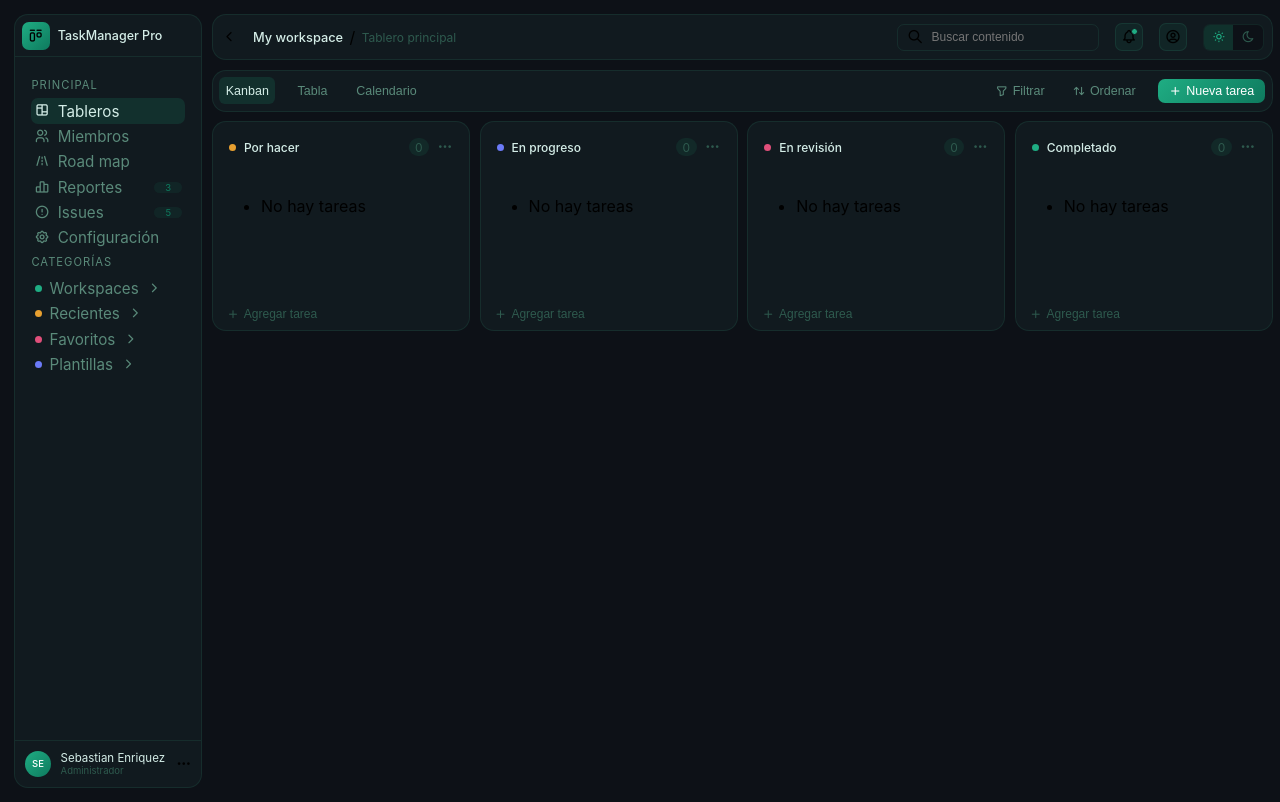
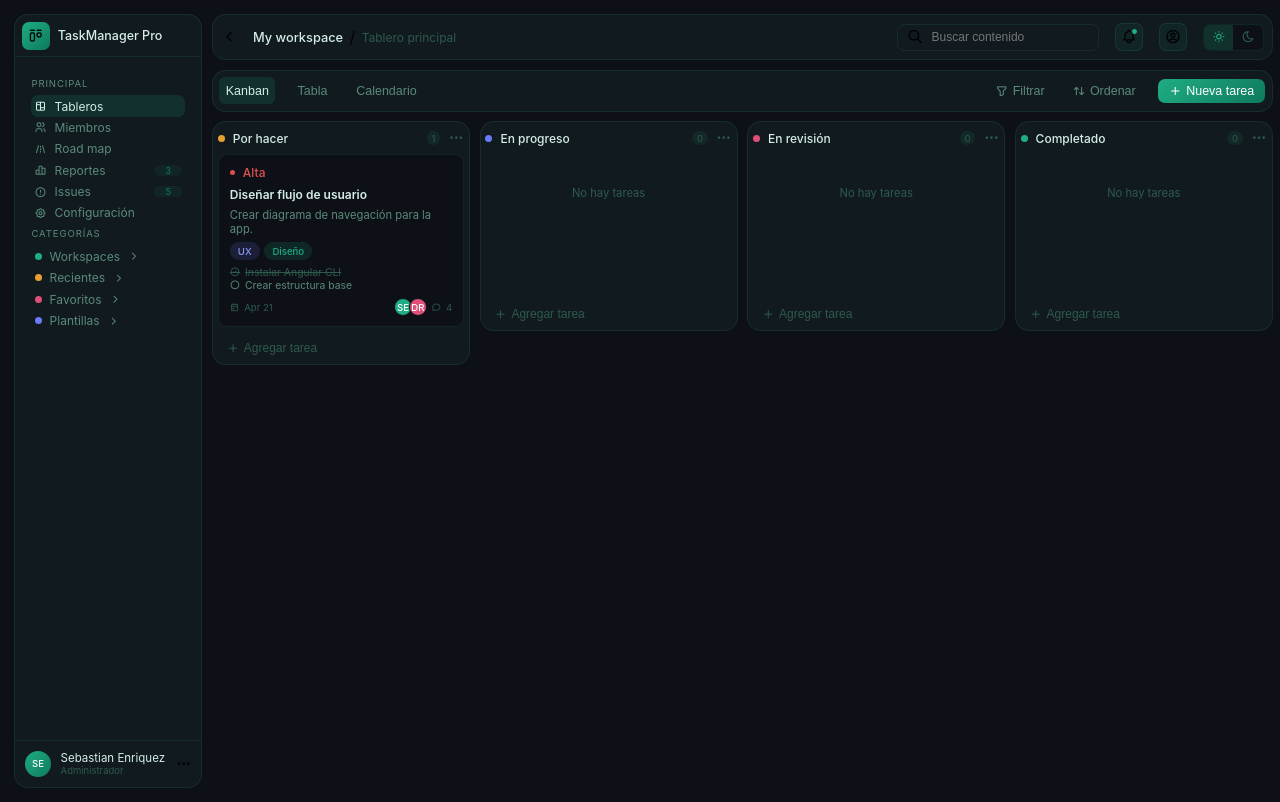
Before and after one commit to SebWebX/task-manager-pro, an Angular app: page / in a window 1280 px wide. Built offline with nearby package versions, Linux system fonts and the light colour scheme.

Commit message:
feat(task-card): add task card scss styles and label colors

```diff
--- a/package.json
+++ b/package.json
@@ -18,6 +18,7 @@
     "@angular/platform-browser-dynamic": "^19.2.0",
     "@angular/router": "^19.2.0",
     "@tabler/icons-webfont": "^3.44.0",
+    "marked": "^18.0.7",
     "rxjs": "~7.8.0",
     "tslib": "^2.3.0",
     "zone.js": "~0.15.0"
--- a/src/app/core/services/task.service.ts
+++ b/src/app/core/services/task.service.ts
@@ -1,5 +1,5 @@
 import { Injectable } from '@angular/core';
-import { Column, TaskStatus, Task } from '../../features/board/models/task.model';
+import { Column, TaskStatus, Task, Priority } from '../../features/board/models/task.model';
 
 @Injectable({
   providedIn: 'root'
@@ -12,7 +12,24 @@ export class TaskService {
     title: 'Por hacer',
     color: '#e8a030',
     status: TaskStatus.Todo,
-    tasks: []
+    tasks: [
+      {
+        id: 'task-01',
+        title: 'Diseñar flujo de usuario',
+        description: 'Crear diagrama de navegación para la app.',
+        priority: Priority.Alta,
+        status: TaskStatus.Todo,
+        labels: ['UX', 'Diseño'],
+        date: new Date('2024-04-21'),
+        comments: 4,
+        subtask: [
+          { text: 'Instalar Angular CLI', completed: true },
+          { text: 'Crear estructura base', completed: false }
+        ],
+        assigned: ['SE', 'DR'],
+      }
+    ]
+
   },
   {
     id: '02',
--- a/src/app/features/board/board-column/board-column.component.scss
+++ b/src/app/features/board/board-column/board-column.component.scss
@@ -6,11 +6,11 @@
     flex-direction: column;
     max-height: calc(100vh - 8rem);
     min-height: 13rem;
-    min-width: 16rem;
+    width: 16rem;
 
     &__header{
         @include m.flex-center;
-        padding: 1rem;
+        padding: .5rem .3rem;
         gap: .5rem;
     }
 
@@ -29,8 +29,8 @@
     }
 
     &__count{
-        font-size: .75rem;
-        padding: .1rem .4rem;
+        font-size: .6rem;
+        padding: .1rem .3rem;
         border-radius: 20px;
         background-color: rgba(31, 173, 131, 0.1);
         color: var(--text-muted);
@@ -44,9 +44,30 @@
     &__cards{
         @include m.scrollbar-hidden;
         display: flex;
+        flex-direction: column;
         flex: 1;
-        padding: .5rem;
+        padding: 0 .3rem .3rem;
         overflow-y: auto;
+        gap: .5rem;
+
+        ul {
+            margin: 0;
+            padding: 0;
+            list-style: none;
+        }
+
+        app-task-card {
+            display: block;
+            width: 100%;
+        }
+    }
+
+    &__empty{
+        color: var(--text-muted);
+        font-size: .7rem;
+        text-align: center;
+        padding: 2rem 0;
+
     }
 
     &__footer{
--- a/src/app/features/board/task-card/task-card.component.html
+++ b/src/app/features/board/task-card/task-card.component.html
@@ -1,7 +1,9 @@
 <div class="task-card" role="article" [attr.aria-label]="task.title">
     <div class="task-card__priority">
         <span class="task-card__priority-dot" [style.background]="task.priority === 'alta' ? '#e04f4f' : task.priority === 'media' ? '#e8a030' : '#5a8a7a'"></span>
-        <span class="task-card__priority-label">{{task.priority}}</span>
+        <span class="task-card__priority-label" [style.color]="task.priority === 'alta' ? '#e04f4f' : task.priority === 'media' ? '#e8a030' : '#5a8a7a'">
+            {{ task.priority | titlecase }}
+        </span>
     </div>
     <span class="task-card__title">{{task.title}}</span>
     @if(task.description){
@@ -11,7 +13,11 @@
     <div class="task-card__labels">
         @if(task.labels){
             @for (label of task.labels; track label){
-                <span class="task-card__label">{{ label }}</span>
+                <span class="task-card__label"
+                    [style.background]="getLabelColor(label)"
+                    [style.color]="getLabelTextColor(label)">
+                    {{ label }}
+                </span>
             }
         }
     </div>
@@ -36,18 +42,20 @@
     <div class="task-card__footer">
         <span class="task-card__date">
             <i class="ti ti-calendar-event" aria-hidden="true"></i>
-            {{ task.date }}
+            {{ task.date | date:'MMM dd' }}
         </span>
+        <div class="task-card__right">
+            @if(task.assigned){
+                @for (assigned of task.assigned; track assigned){
+                    <span class="task-card__avatar">{{ assigned }}</span>
+                }
+            }
             @if(task.comments){
                 <span class="task-card__comments">
                     <i class="ti ti-message-circle" aria-hidden="true"></i>
                     {{ task.comments }}
                 </span>
             }
-        @if(task.assigned){
-            @for (assigned of task.assigned; track assigned){
-                <span class="task-card__avatar">{{ assigned }}</span>
-            }
-        }
         </div>
     </div>
+</div>
--- a/src/app/features/board/task-card/task-card.component.scss
+++ b/src/app/features/board/task-card/task-card.component.scss
@@ -0,0 +1,125 @@
+@use '../../../../styles/mixins' as m;
+
+.task-card{
+    display: flex;
+    flex-direction: column;
+    background: var(--bg-card);
+    cursor: pointer;
+    border-radius: .563rem;
+    border: .5px solid var(--border);
+    padding: .625rem .688rem;
+    gap: .4rem;
+
+    &__priority{
+        @include m.flex-center;
+        gap: .5rem;
+
+        &-dot{
+            width: .313rem;
+            height: .313rem;
+            border-radius: 50%;
+        }
+
+        &-label{
+            font-size: .75rem;
+            font-weight: 500;
+        }
+    }
+
+    &__title{
+        color: var(--text-primary);
+        font-weight: 600;
+        font-size: .75rem;
+    }
+
+    &__description{
+        font-size: .7rem;
+        color: var(--text-secondary);
+    }
+
+    &__labels{
+        display: flex;
+        flex-wrap: wrap;
+        gap: .3rem;
+    }
+
+    &__label{
+        font-size: .6rem;
+        font-weight: 500;
+        padding: .2rem .5rem;
+        border-radius: 20px;
+        background: rgba(31, 173, 131, 0.15);
+        color: var(--accent);
+    }
+
+    &__subtasks{
+        ul{
+            list-style: none;
+            padding: 0;
+            margin: 0;
+        }
+    }
+
+    &__subtask-item{
+        @include m.flex-center;
+        gap: .3rem;
+        font-size: .65rem;
+        color: var(--text-secondary);
+
+        &--completed{
+            text-decoration: line-through;
+            color: var(--text-muted);
+        }
+    }
+
+    &__footer{
+        @include m.flex-center;
+        justify-content: space-between;
+        margin-top: auto;
+    }
+
+    &__date{
+        @include m.flex-center;
+        gap: .3rem;
+        font-size: .6rem;
+        color: var(--text-muted);
+    }
+
+    &__right{
+        @include m.flex-center;
+        gap: .3rem;
+    }
+
+    &__comments{
+        @include m.flex-center;
+        gap: .3rem;
+        font-size: .6rem;
+        color: var(--text-muted);
+    }
+
+    &__avatar{
+        @include m.flex-center;
+        justify-content: center;
+        width: 1rem;
+        height: 1rem;
+        border-radius: 50%;
+        font-size: .6rem;
+        font-weight: 500;
+        color: white;
+        background: var(--accent);
+        margin-left: -.5rem;
+        border: 1.5px solid var(--bg-card);
+
+        &:first-child{
+            margin-left: 0;
+        }
+
+        &:nth-child(2){
+            background: #e04f7a;
+        }
+
+        &:nth-child(3){
+            background: #6b7af7;
+        }
+    }
+}
--- a/src/app/features/board/task-card/task-card.component.ts
+++ b/src/app/features/board/task-card/task-card.component.ts
@@ -1,13 +1,36 @@
-import { Component, Input } from '@angular/core';
+import { Component, Input, ViewEncapsulation } from '@angular/core';
 import { Task } from '../models/task.model';
+import { TitleCasePipe, DatePipe } from '@angular/common';
 
 @Component({
   selector: 'app-task-card',
-  imports: [],
+  imports: [TitleCasePipe, DatePipe],
   templateUrl: './task-card.component.html',
-  styleUrl: './task-card.component.scss'
+  styleUrl: './task-card.component.scss',
+  encapsulation: ViewEncapsulation.None
 })
 export class TaskCardComponent {
   @Input() task!: Task;
 
+  getLabelColor(label: string): string {
+    const colors: { [key: string]: string } = {
+      'UX': 'rgba(107, 122, 247, 0.15)',
+      'Diseño': 'rgba(31, 173, 131, 0.15)',
+      'Testing': 'rgba(224, 79, 122, 0.15)',
+      'Setup': 'rgba(232, 160, 48, 0.15)',
+      'Branding': 'rgba(224, 79, 122, 0.15)',
+    };
+    return colors[label] || 'rgba(31, 173, 131, 0.15)';
+  }
+
+  getLabelTextColor(label: string): string {
+    const colors: { [key: string]: string } = {
+      'UX': '#8a97f7',
+      'Diseño': '#1fad83',
+      'Testing': '#e04f7a',
+      'Setup': '#e8a030',
+      'Branding': '#e04f7a',
+    };
+    return colors[label] || '#1fad83';
+  }
 }
--- a/src/app/shared/components/sidebar/sidebar.component.scss
+++ b/src/app/shared/components/sidebar/sidebar.component.scss
@@ -49,7 +49,7 @@
     &__nav-label{
         padding-top: .3rem;
         padding-bottom: .4rem;
-        font-size: .7rem;
+        font-size: .6rem;
         color: var(--text-secondary);
         letter-spacing: .09em;
         text-transform: uppercase;
@@ -62,7 +62,7 @@
         cursor: pointer;
         color: var(--text-secondary);
         border-radius: 7px;
-        font-size: .95rem;
+        font-size: .75rem;
 
         &--active{
             background: rgba(31, 173, 131, 0.15);
```
Also changed, not shown: 1 other file (tests, documents, lock files or other folders). Lines whose indentation alone changed are shown as unchanged.
